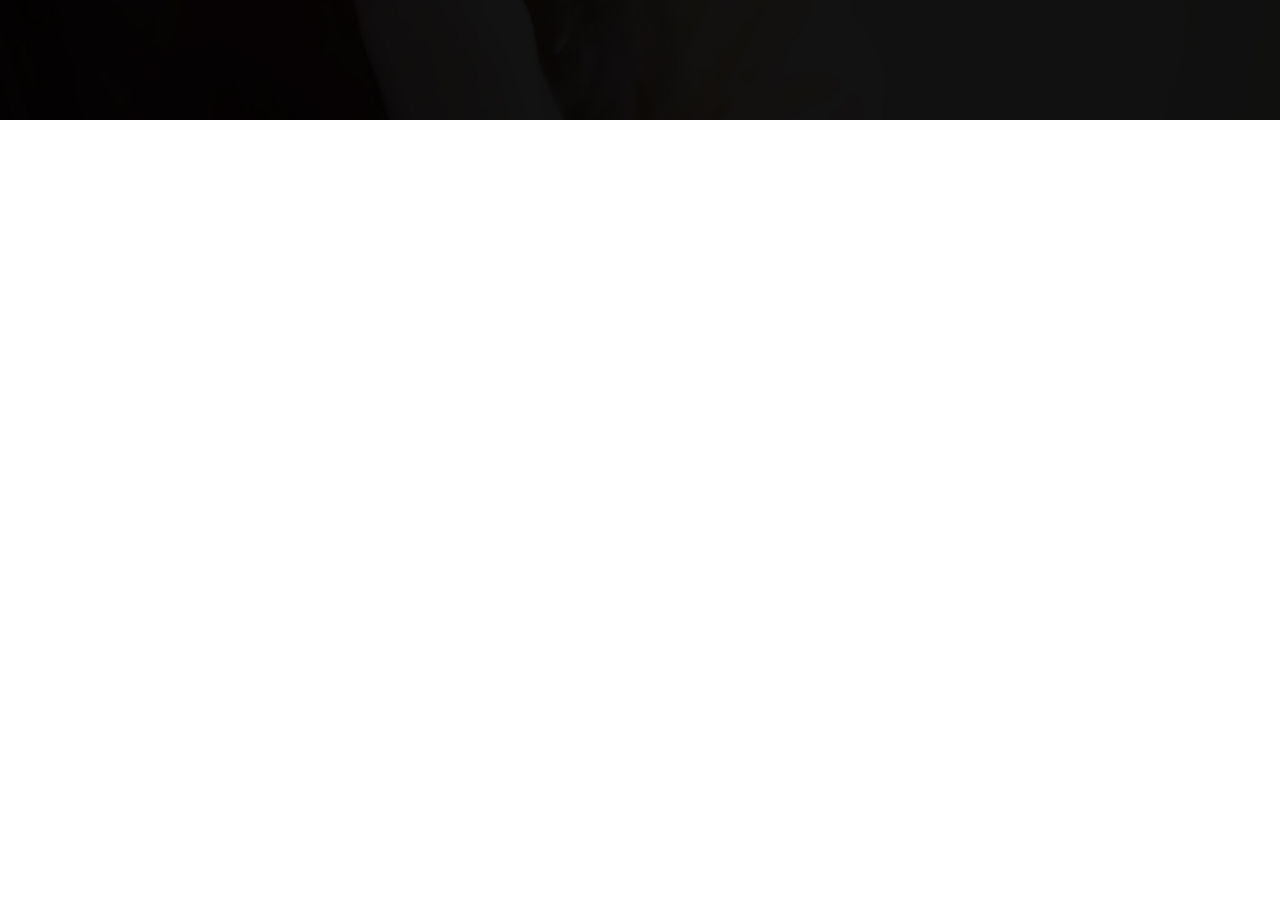
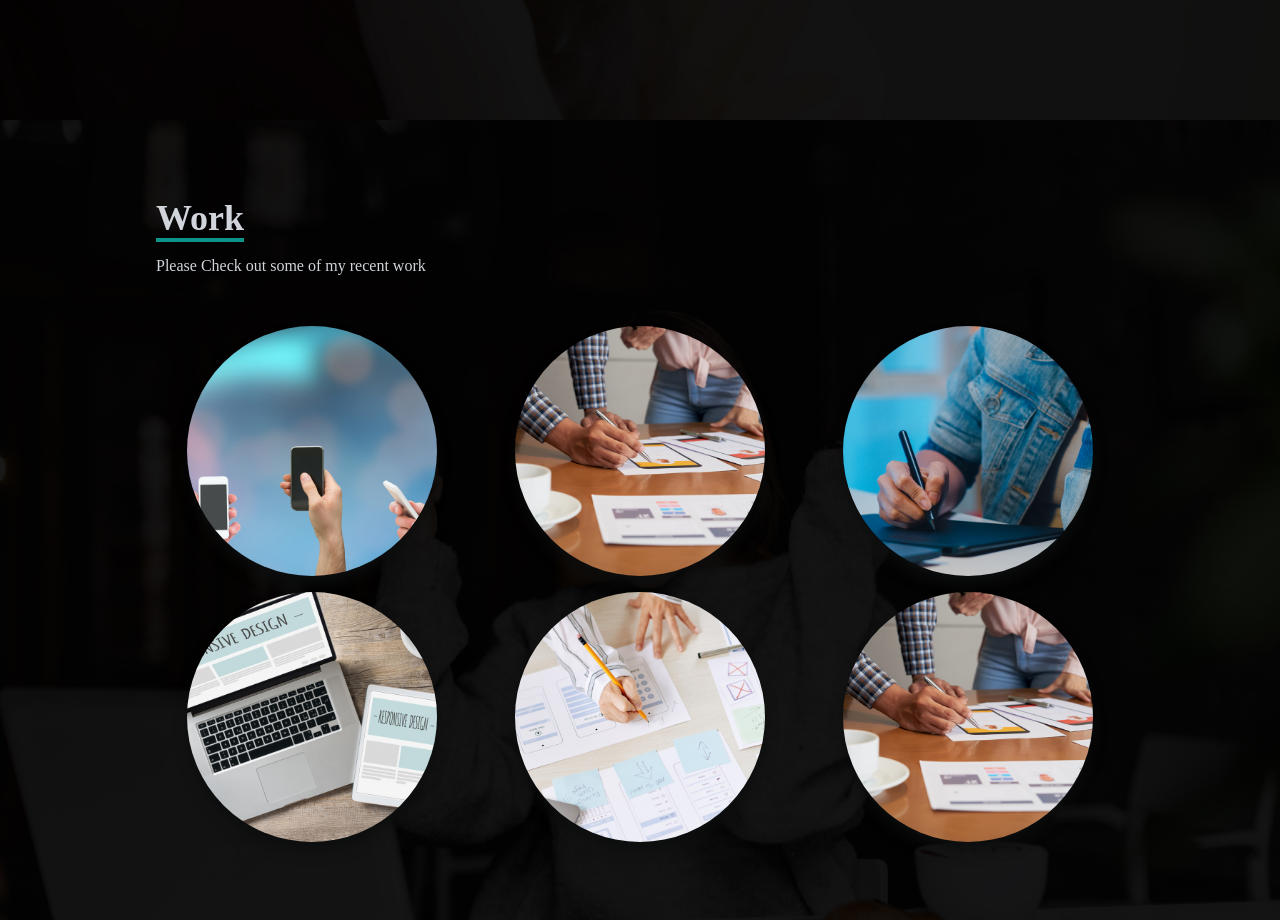
Before and after one commit to Moamin-AbuEwaida/portfolio-react-responsive, a React (Create React App) app: page / in a window 1280 px wide. Shown: the part 2280-3200 px from the top of the page. Before the commit the page ends 2400 px from the top, so only its background shows below. Built offline with nearby package versions, Linux system fonts and the light colour scheme.

Commit message:
work component

```diff
--- a/src/App.js
+++ b/src/App.js
@@ -2,6 +2,7 @@
 import Home from "./components/Home";
 import Navbar from "./components/Navbar";
 import Skills from "./components/Skills";
+import Work from "./components/Work";
 
 function App() {
   return (
@@ -10,6 +11,7 @@
       <Home />
       <About />
       <Skills />
+      <Work />
     </div>
   );
 }
--- /dev/null
+++ b/src/components/Work.jsx
@@ -0,0 +1,127 @@
+import React from "react";
+import work1 from "../assets/work-1.jpg";
+import work2 from "../assets/work-2.jpg";
+import work3 from "../assets/work-3.jpg";
+import work4 from "../assets/work-4.jpg";
+import work5 from "../assets/work-5.jpg";
+
+const Work = () => {
+  return (
+    <div name="work" className="w-full md:h-screen work text-gray-300 p-4">
+      <div className="max-w-[1000px] mx-auto p-4 flex flex-col justify-center w-full h-full">
+        <div className="pb-8">
+          <p className="text-4xl font-bold inline border-b-4 text-gray-300 border-teal-600">
+            Work
+          </p>
+          <p className="py-4">Please Check out some of my recent work</p>
+        </div>
+        <div className="grid sm:grid-cols-2 md:grid-cols-3 gap-4">
+          <div
+            style={{ backgroundImage: `url(${work1})` }}
+            className="shadow-lg shadow-[#0d0e0f] group hover:scale-110 duration-500 container rounded-full flex justify-center items-center mx-auto content-div"
+          >
+            <div className="opacity-0 text-center group-hover:opacity-100">
+              <span className="font-bold text-white tracking-wider uppercase">
+                UX Inspiration
+              </span>
+              <div className="pt-6 text-center">
+                <a href="/">
+                  <button className="text-center hover:scale-110 duration-500 opacity-70 rounded-full px-6 py-3 m-2 bg-white text-gray-700 font-bold">
+                    Wireframes
+                  </button>
+                </a>
+              </div>
+            </div>
+          </div>
+          <div
+            style={{ backgroundImage: `url(${work2})` }}
+            className="shadow-lg shadow-[#0d0e0f] group hover:scale-110 duration-500 container rounded-full flex justify-center items-center mx-auto content-div"
+          >
+            <div className="opacity-0 text-center group-hover:opacity-100">
+              <span className="font-bold text-white tracking-wider uppercase">
+                UX Interaction
+              </span>
+              <div className="pt-6 text-center">
+                <a href="/">
+                  <button className="text-center hover:scale-110 duration-500 opacity-70 rounded-full px-6 py-3 m-2 bg-white text-gray-700 font-bold">
+                    Wireframes
+                  </button>
+                </a>
+              </div>
+            </div>
+          </div>
+          <div
+            style={{ backgroundImage: `url(${work3})` }}
+            className="shadow-lg shadow-[#0d0e0f] group hover:scale-110 duration-500 container rounded-full flex justify-center items-center mx-auto content-div"
+          >
+            <div className="opacity-0 text-center group-hover:opacity-100">
+              <span className="font-bold text-white tracking-wider uppercase">
+                UX Persona
+              </span>
+              <div className="pt-6 text-center">
+                <a href="/">
+                  <button className="text-center hover:scale-110 duration-500 opacity-70 rounded-full px-6 py-3 m-2 bg-white text-gray-700 font-bold">
+                    Wireframes
+                  </button>
+                </a>
+              </div>
+            </div>
+          </div>
+          <div
+            style={{ backgroundImage: `url(${work4})` }}
+            className="shadow-lg shadow-[#0d0e0f] group hover:scale-110 duration-500 container rounded-full flex justify-center items-center mx-auto content-div"
+          >
+            <div className="opacity-0 text-center group-hover:opacity-100">
+              <span className="font-bold text-white tracking-wider uppercase">
+                UX Research
+              </span>
+              <div className="pt-6 text-center">
+                <a href="/">
+                  <button className="text-center hover:scale-110 duration-500 opacity-70 rounded-full px-6 py-3 m-2 bg-white text-gray-700 font-bold">
+                    Wireframes
+                  </button>
+                </a>
+              </div>
+            </div>
+          </div>
+          <div
+            style={{ backgroundImage: `url(${work5})` }}
+            className="shadow-lg shadow-[#0d0e0f] group hover:scale-110 duration-500 container rounded-full flex justify-center items-center mx-auto content-div"
+          >
+            <div className="opacity-0 text-center group-hover:opacity-100">
+              <span className="font-bold text-white tracking-wider uppercase">
+                UX Centered
+              </span>
+              <div className="pt-6 text-center">
+                <a href="/">
+                  <button className="text-center hover:scale-110 duration-500 opacity-70 rounded-full px-6 py-3 m-2 bg-white text-gray-700 font-bold">
+                    Wireframes
+                  </button>
+                </a>
+              </div>
+            </div>
+          </div>
+          <div
+            style={{ backgroundImage: `url(${work2})` }}
+            className="shadow-lg shadow-[#0d0e0f] group hover:scale-110 duration-500 container rounded-full flex justify-center items-center mx-auto content-div"
+          >
+            <div className="opacity-0 text-center group-hover:opacity-100">
+              <span className="font-bold text-white tracking-wider uppercase">
+                UXD
+              </span>
+              <div className="pt-6 text-center">
+                <a href="/">
+                  <button className="text-center hover:scale-110 duration-500 opacity-70 rounded-full px-6 py-3 m-2 bg-white text-gray-700 font-bold">
+                    Wireframes
+                  </button>
+                </a>
+              </div>
+            </div>
+          </div>
+        </div>
+      </div>
+    </div>
+  );
+};
+
+export default Work;
--- a/src/index.css
+++ b/src/index.css
@@ -28,3 +28,24 @@
   background: url(../src/assets/skill.jpg) no-repeat right center;
   background-size: cover;
 }
+
+.work {
+  background: url(../src/assets/work.jpg) no-repeat right center;
+  background-size: cover;
+}
+
+.content-div {
+  background-repeat: no-repeat;
+  background-size: cover;
+  background-position: center;
+  width: 250px;
+  height: 250px;
+}
+
+.content-div:hover {
+  background-image: linear-gradient(
+    to right,
+    rgba(112, 188, 255, 0.7),
+    hsla(190, 74%, 61%, 0.7)
+  ) !important;
+}
```
